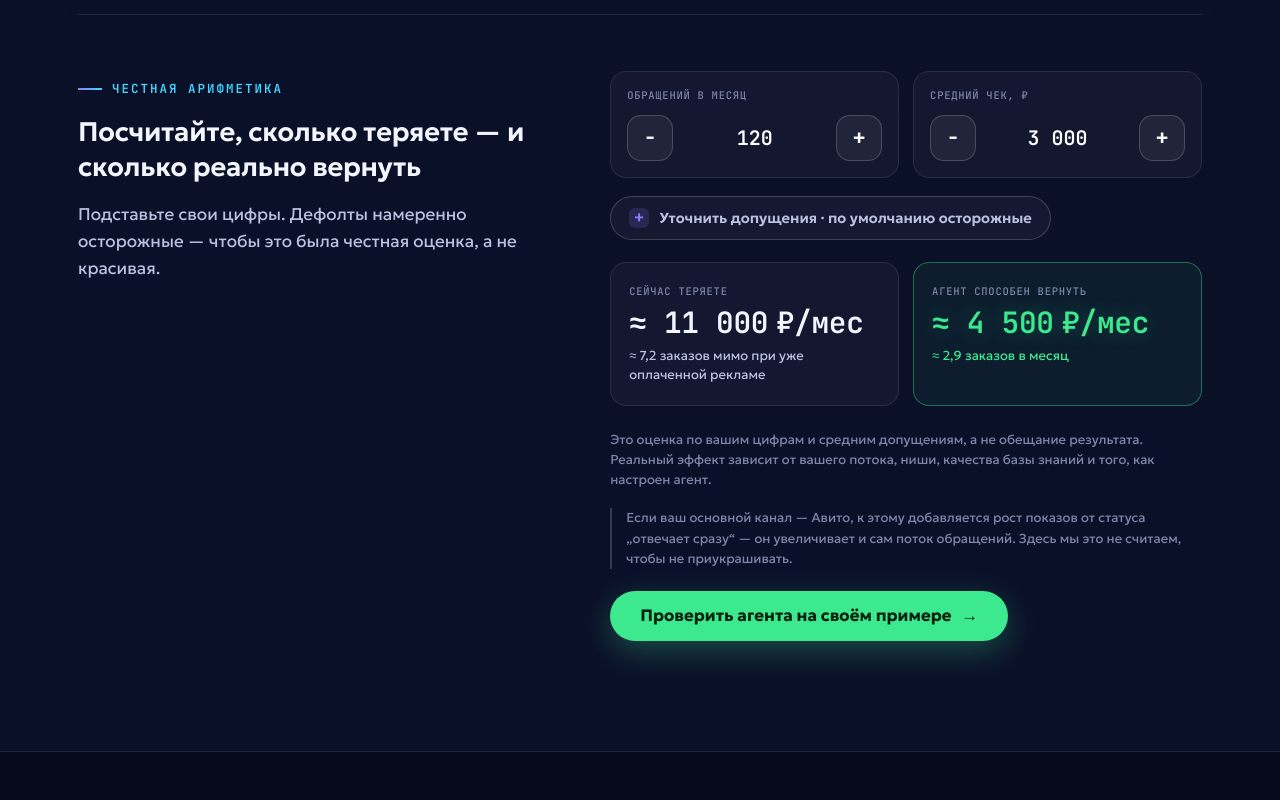
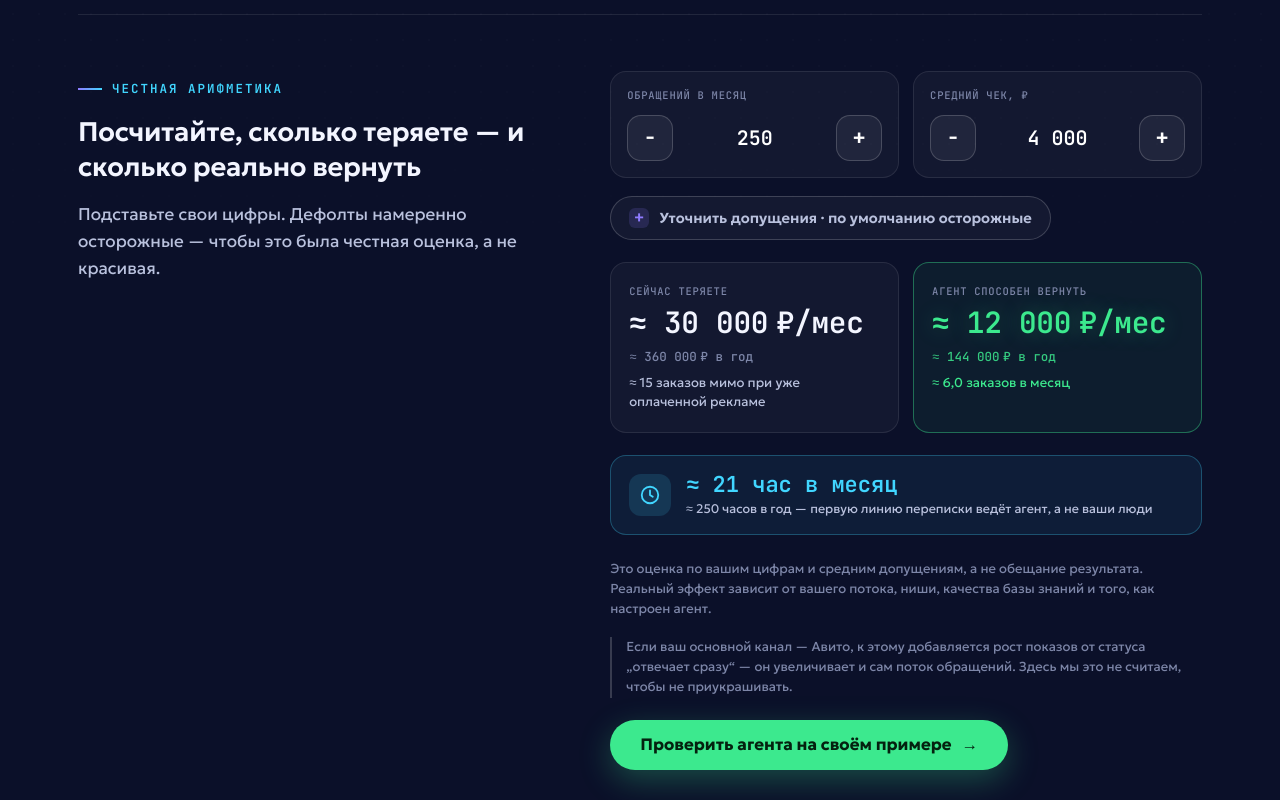
Before and after one commit to e-agents-ai/e-agents-ai.github.io, a plain HTML site: page index.html in a window 1280 px wide. Shown: the part 1520-2320 px from the top of the page. Drawn offline with Linux system fonts and the light colour scheme; a web font is replaced by a local one.

Commit message:
Add files via upload

```diff
--- a/index.html
+++ b/index.html
@@ -399,6 +399,13 @@ header.nav.scrolled{border-color:var(--line)}
 .roi-res-num.is-rec{color:var(--live);text-shadow:0 0 22px rgba(var(--live-rgb),.3)}
 .roi-res-sub{font-size:13px;color:var(--t2);line-height:1.45}
 .roi-res.is-rec .roi-res-sub{color:var(--live)}
+.roi-res-year{font-family:var(--mono);font-size:12.5px;color:var(--t3);font-variant-numeric:tabular-nums}
+.roi-res.is-rec .roi-res-year{color:rgba(var(--live-rgb),.85)}
+.roi-time{display:flex;align-items:center;gap:15px;background:rgba(65,214,255,.07);border:1px solid rgba(65,214,255,.28);border-radius:var(--r-md);padding:16px 18px;margin-top:4px}
+.roi-time-ic{flex:none;width:42px;height:42px;border-radius:12px;background:rgba(65,214,255,.14);color:var(--cyn);display:grid;place-items:center}
+.roi-time-txt{display:flex;flex-direction:column;gap:3px}
+.roi-time-num{font-family:var(--mono);font-weight:600;font-size:clamp(18px,1.9vw,22px);color:var(--cyn);line-height:1.15;font-variant-numeric:tabular-nums}
+.roi-time-sub{font-size:12.5px;color:var(--t2);line-height:1.4}
 .roi-calc .roi-caveat{font-size:13px;color:var(--t3);line-height:1.55;margin:6px 0 0;max-width:none}
 .roi-calc .roi-foot{font-size:13px;color:var(--t3);line-height:1.55;margin:0;max-width:none;padding-left:14px;border-left:2px solid var(--line-strong)}
 .roi-cta{align-self:flex-start;margin-top:4px}
@@ -802,7 +809,7 @@ footer{padding:46px 0;border-top:1px solid var(--line);background:var(--bg);colo
               <span class="roi-lbl" id="lblInquiries">Обращений в месяц</span>
               <div class="stepper" role="group" aria-labelledby="lblInquiries">
                 <button type="button" class="st-btn" data-k="inquiries" data-dir="-1" aria-label="Меньше обращений в месяц">−</button>
-                <span class="st-val" id="calcInquiries" aria-live="polite">120</span>
+                <span class="st-val" id="calcInquiries" aria-live="polite">250</span>
                 <button type="button" class="st-btn" data-k="inquiries" data-dir="1" aria-label="Больше обращений в месяц">+</button>
               </div>
             </div>
@@ -810,7 +817,7 @@ footer{padding:46px 0;border-top:1px solid var(--line);background:var(--bg);colo
               <span class="roi-lbl" id="lblCheck">Средний чек, ₽</span>
               <div class="stepper" role="group" aria-labelledby="lblCheck">
                 <button type="button" class="st-btn" data-k="check" data-dir="-1" aria-label="Уменьшить средний чек">−</button>
-                <span class="st-val" id="calcCheck" aria-live="polite">3 000</span>
+                <span class="st-val" id="calcCheck" aria-live="polite">4 000</span>
                 <button type="button" class="st-btn" data-k="check" data-dir="1" aria-label="Увеличить средний чек">+</button>
               </div>
             </div>
@@ -842,18 +849,32 @@ footer{padding:46px 0;border-top:1px solid var(--line);background:var(--bg);colo
               <input type="range" class="roi-range" id="sMargin" data-k="margin" data-out="vMargin" min="20" max="90" step="1" value="50" aria-describedby="hMargin">
               <span class="roi-hint" id="hMargin">сколько остаётся с заказа после расходов</span>
             </div>
+            <div class="roi-slider">
+              <label for="sMinutes">Минут на одно обращение в переписке <span class="roi-sval" id="vMinutes">5 мин</span></label>
+              <input type="range" class="roi-range" id="sMinutes" data-k="minutes" data-out="vMinutes" data-unit=" мин" min="2" max="15" step="1" value="5" aria-describedby="hMinutes">
+              <span class="roi-hint" id="hMinutes">сколько в среднем уходит на ответы и уточнения по одному обращению</span>
+            </div>
           </div>
 
           <div class="roi-results" aria-live="polite">
             <div class="roi-res">
               <span class="roi-res-lbl">Сейчас теряете</span>
-              <span class="roi-res-num is-lost" id="rLostMoney">≈ 11 000 ₽/мес</span>
-              <span class="roi-res-sub" id="rLostOrders">≈ 7,2 заказов мимо при уже оплаченной рекламе</span>
+              <span class="roi-res-num is-lost" id="rLostMoney">≈ 30 000 ₽/мес</span>
+              <span class="roi-res-year" id="rLostYear">≈ 360 000 ₽ в год</span>
+              <span class="roi-res-sub" id="rLostOrders">≈ 15 заказов мимо при уже оплаченной рекламе</span>
             </div>
             <div class="roi-res is-rec">
               <span class="roi-res-lbl">Агент способен вернуть</span>
-              <span class="roi-res-num is-rec" id="rRecMoney">≈ 4 500 ₽/мес</span>
-              <span class="roi-res-sub" id="rRecOrders">≈ 2,9 заказов в месяц</span>
+              <span class="roi-res-num is-rec" id="rRecMoney">≈ 12 000 ₽/мес</span>
+              <span class="roi-res-year" id="rRecYear">≈ 144 000 ₽ в год</span>
+              <span class="roi-res-sub" id="rRecOrders">≈ 6,0 заказов в месяц</span>
+            </div>
+          </div>
+          <div class="roi-time" aria-live="polite">
+            <span class="roi-time-ic" aria-hidden="true"><svg width="22" height="22" viewBox="0 0 24 24" fill="none" stroke="currentColor" stroke-width="2" stroke-linecap="round" stroke-linejoin="round"><circle cx="12" cy="12" r="9"/><path d="M12 7v5l3 2"/></svg></span>
+            <div class="roi-time-txt">
+              <span class="roi-time-num" id="rHours">≈ 21 час в месяц</span>
+              <span class="roi-time-sub" id="rHoursSub">≈ 250 часов в год — первую линию переписки ведёт агент, а не ваши люди</span>
             </div>
           </div>
 
@@ -1278,20 +1299,25 @@ addEventListener('load',demoInViewCheck);
 demoInViewCheck();
 
 /* ---------- ROI calculator ---------- */
-const roi={inquiries:120,check:3000,lostShare:20,conv:30,recovery:40,margin:50};
+const roi={inquiries:250,check:4000,lostShare:20,conv:30,recovery:40,margin:50,minutes:5};
 const roiStep={inquiries:{step:10,min:10,max:600},check:{step:500,min:500,max:30000}};
 const roiEl={
   inquiries:document.getElementById('calcInquiries'),
   check:document.getElementById('calcCheck'),
   lostMoney:document.getElementById('rLostMoney'),
+  lostYear:document.getElementById('rLostYear'),
   lostOrders:document.getElementById('rLostOrders'),
   recMoney:document.getElementById('rRecMoney'),
-  recOrders:document.getElementById('rRecOrders')
+  recYear:document.getElementById('rRecYear'),
+  recOrders:document.getElementById('rRecOrders'),
+  hours:document.getElementById('rHours'),
+  hoursSub:document.getElementById('rHoursSub')
 };
 const fmtRu=n=>n.toLocaleString('ru-RU');
 const round500=n=>Math.round(n/500)*500;
 const fmtMoney=n=>fmtRu(round500(n))+' ₽';
 const fmtOrders=n=>n<10?n.toFixed(1).replace('.',','):fmtRu(Math.round(n));
+const plural=(n,one,few,many)=>{const a=Math.abs(n)%100,b=a%10;if(a>10&&a<20)return many;if(b>1&&b<5)return few;if(b===1)return one;return many;};
 function roiRender(){
   const valuePerOrder=roi.check*roi.margin/100;
   const lostInquiries=roi.inquiries*roi.lostShare/100;
@@ -1299,12 +1325,18 @@ function roiRender(){
   const lostMoney=lostOrders*valuePerOrder;
   const recoveredOrders=lostOrders*roi.recovery/100;
   const recoveredMoney=recoveredOrders*valuePerOrder;
+  const hoursMonth=roi.inquiries*roi.minutes/60;
+  const hM=Math.round(hoursMonth),hY=Math.round(hoursMonth*12);
   roiEl.inquiries.textContent=fmtRu(roi.inquiries);
   roiEl.check.textContent=fmtRu(roi.check);
   roiEl.lostMoney.textContent='≈ '+fmtMoney(lostMoney)+'/мес';
+  roiEl.lostYear.textContent='≈ '+fmtMoney(lostMoney*12)+' в год';
   roiEl.lostOrders.textContent='≈ '+fmtOrders(lostOrders)+' заказов мимо при уже оплаченной рекламе';
   roiEl.recMoney.textContent='≈ '+fmtMoney(recoveredMoney)+'/мес';
+  roiEl.recYear.textContent='≈ '+fmtMoney(recoveredMoney*12)+' в год';
   roiEl.recOrders.textContent='≈ '+fmtOrders(recoveredOrders)+' заказов в месяц';
+  roiEl.hours.textContent='≈ '+fmtRu(hM)+' '+plural(hM,'час','часа','часов')+' в месяц';
+  roiEl.hoursSub.textContent='≈ '+fmtRu(hY)+' '+plural(hY,'час','часа','часов')+' в год — первую линию переписки ведёт агент, а не ваши люди';
   document.querySelectorAll('#roiCalc .stepper .st-btn').forEach(b=>{
     const cfg=roiStep[b.dataset.k],dir=Number(b.dataset.dir);
     b.disabled=dir<0?roi[b.dataset.k]<=cfg.min:roi[b.dataset.k]>=cfg.max;
@@ -1326,7 +1358,7 @@ document.querySelectorAll('#roiCalc .roi-range').forEach(r=>{
   roiFill(r);
   r.addEventListener('input',()=>{
     roi[r.dataset.k]=Number(r.value);
-    document.getElementById(r.dataset.out).textContent=r.value+'%';
+    document.getElementById(r.dataset.out).textContent=r.value+(r.dataset.unit||'%');
     roiFill(r);
     roiRender();
     calcGoalOnce();
```
